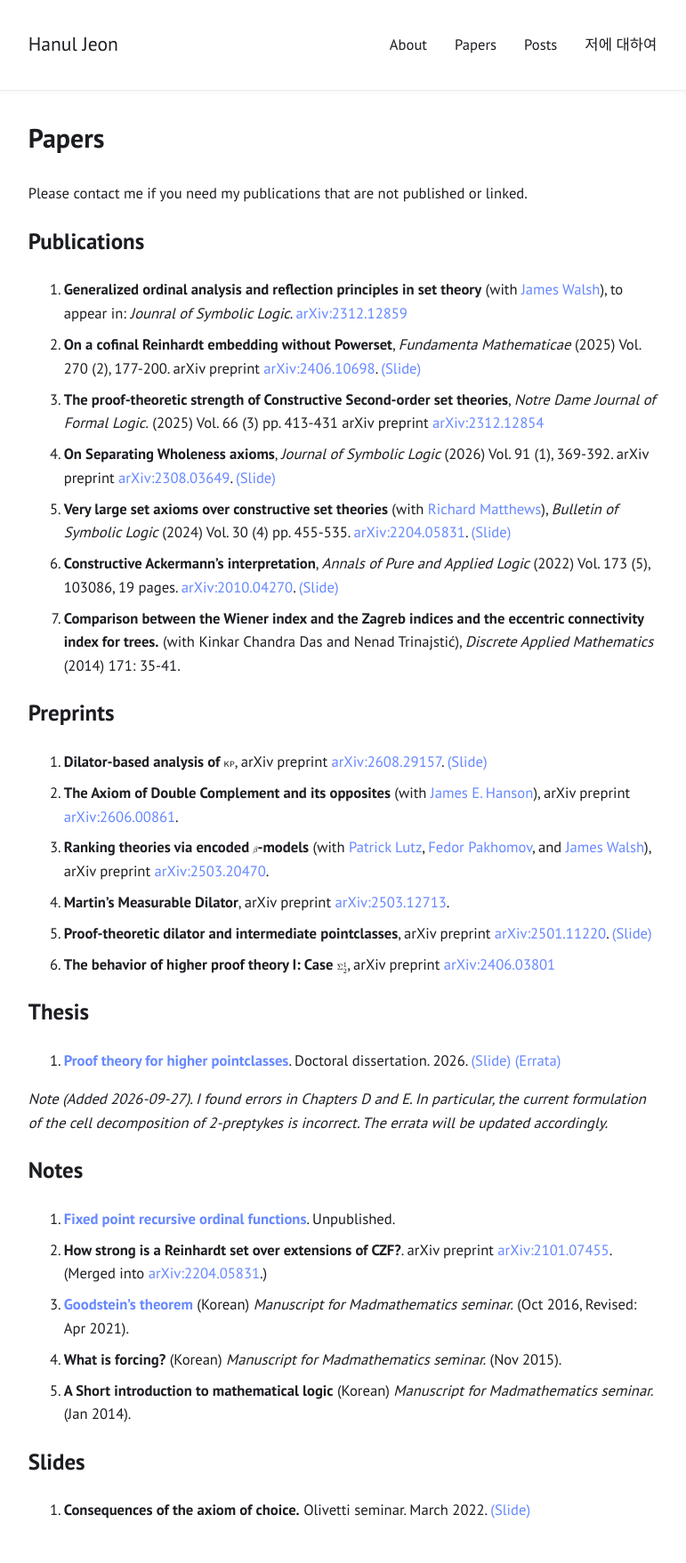
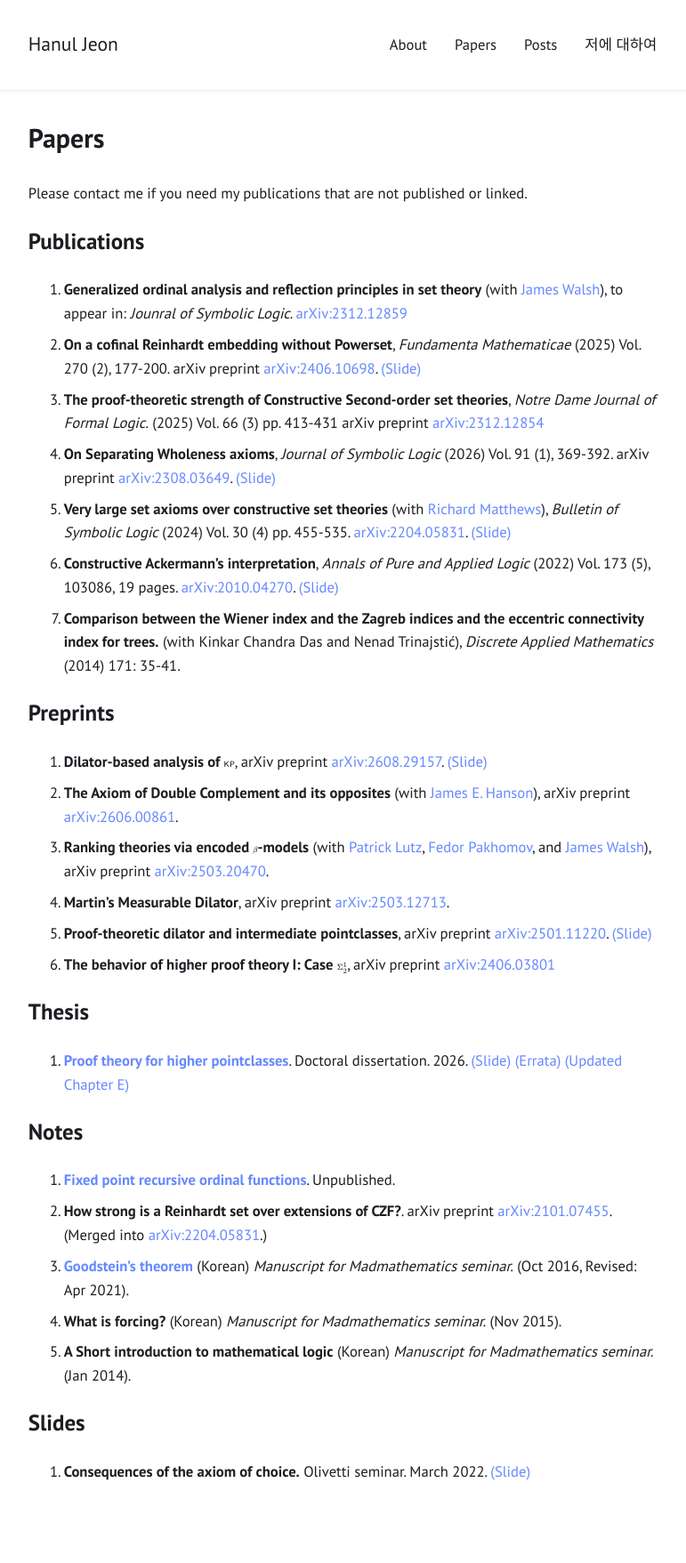
Before and after one commit to hanuljeon95/hanuljeon95.github.io, a Jekyll site: the page built from papers.md, in a window 1280 px wide. Shown: the whole page at 89% size, without its empty margins (255-1026 px from the left). Built offline with Jekyll 4.4.1, drawn with Linux system fonts in a browser that asks for light colours; after the commit the page ends 1713 px from its top, so only the background shows below that.

Commit message:
Thesis errata

```diff
--- a/papers.md
+++ b/papers.md
@@ -30,9 +30,7 @@
 
 Thesis
 ------------
-1. [**Proof theory for higher pointclasses**](../files/PhD_Thesis.pdf). Doctoral dissertation. 2026. [(Slide)](../files/PhD_Defense.pdf) [(Errata)](../files/Thesis_errata.pdf)
-
-*Note (Added 2026-09-27). I found errors in Chapters D and E. In particular, the current formulation of the cell decomposition of 2-preptykes is incorrect. The errata will be updated accordingly.*
+1. [**Proof theory for higher pointclasses**](../files/PhD_Thesis.pdf). Doctoral dissertation. 2026. [(Slide)](../files/PhD_Defense.pdf) [(Errata)](../files/Thesis_errata.pdf) [(Updated Chapter E)](../files/Thesis-ChE-Corrected.pdf)
 
 
 Notes
```
Also changed, not shown: 2 other files.
